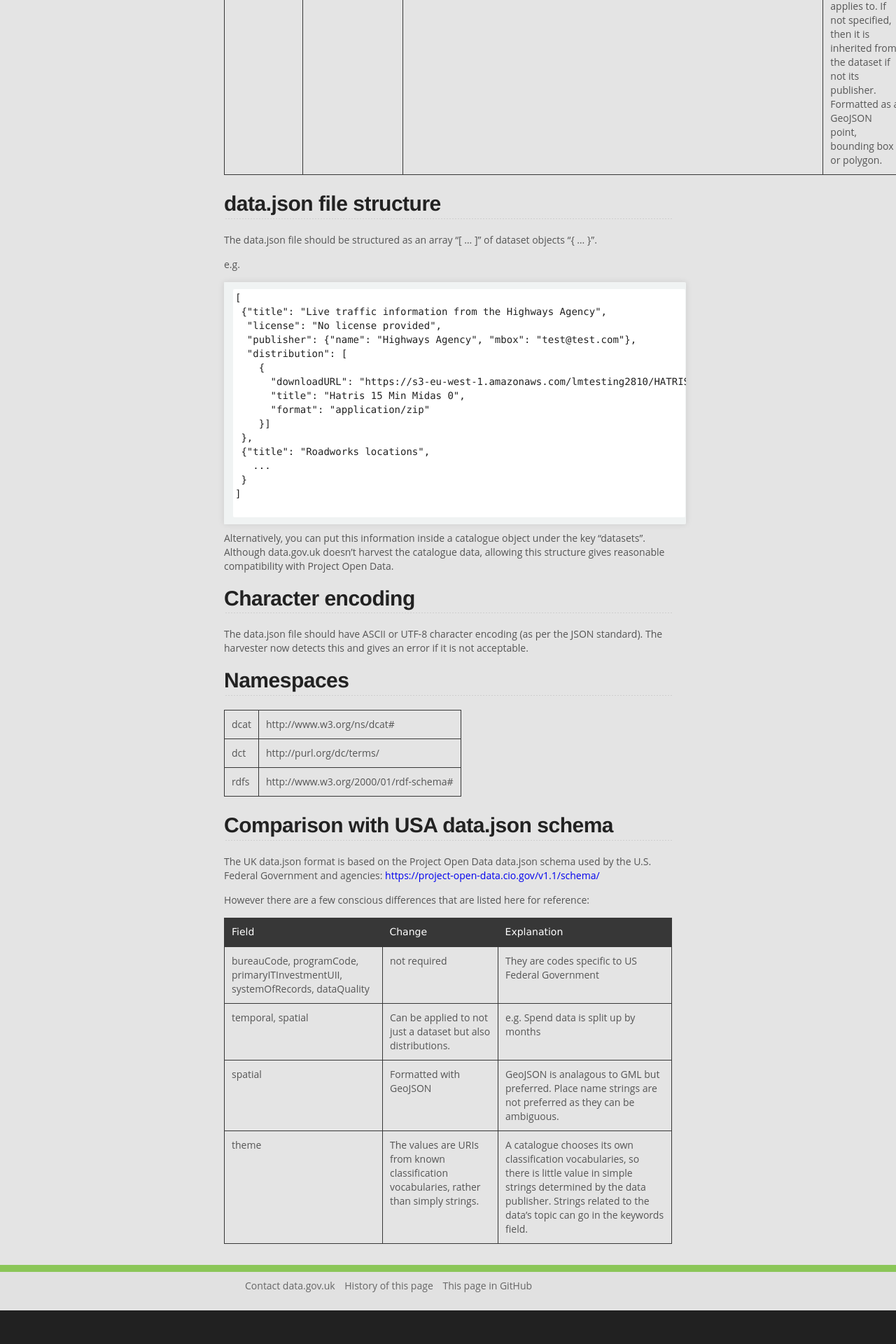
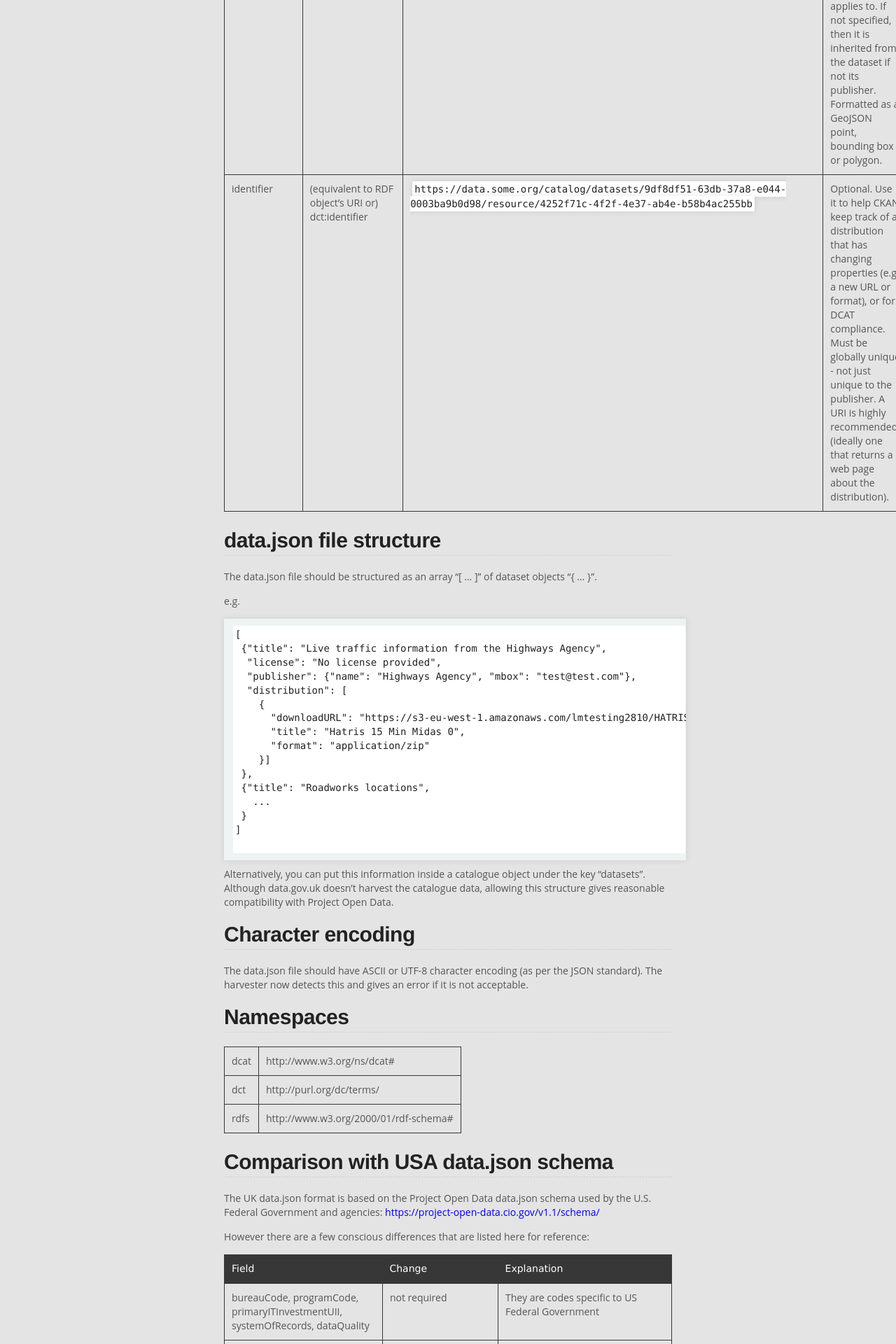
Before and after one commit to datagovuk/guidance, a Jekyll site: the page built from dcat_fields.md, in a window 1280 px wide. Shown: the part 3648-5568 px from the top of the page at 70% size. Built offline with Jekyll 4.4.1, drawn with Linux system fonts in a browser that asks for light colours; before the commit the page ends 5520 px from its top, so only the background shows below that.

Commit message:
Add distribution identifier - fixes #6

```diff
--- a/dcat_fields.md
+++ b/dcat_fields.md
@@ -44,6 +44,7 @@ These are for **data** not documentation.
 | conformsTo | dct:conformsTo | `http://schemas.opendata.esd.org.uk/publictoilets/PublicToilets.json?v=0.41` | URL of the machine-readable schema that the data conforms to. See: [Harvesting Guide - Appendix E - Local Authority data schemas (PDF)](http://data.gov.uk/sites/default/files/library/Harvesting%20guide.pdf). |
 | temporal | dct:temporal | 2000-01-15/2010-01-15 | The date period that the data applies to. Formatted as two ISO 8601 dates (or datetimes) separated by a slash. |
 | spatial |  dct:spatial | `{\"type\":\"Polygon\",\"coordinates\":[[[2.072, 49.943],[2.072, 55.816], [-6.236, 55.816], [-6.236, 49.943], [2.072, 49.943]]]}` | The geographic location that the data applies to. If not specified, then it is inherited from the dataset if not its publisher. Formatted as a GeoJSON point, bounding box or polygon. |
+| identifier | (equivalent to RDF object's URI or) dct:identifier | `https://data.some.org/catalog/datasets/9df8df51-63db-37a8-e044-0003ba9b0d98/resource/4252f71c-4f2f-4e37-ab4e-b58b4ac255bb` | Optional. Use it to help CKAN keep track of a distribution that has changing properties (e.g. a new URL or format), or for DCAT compliance. Must be globally unique - not just unique to the publisher. A URI is highly recommended (ideally one that returns a web page about the distribution). |
 
 ## data.json file structure
 
--- a/stylesheets/stylesheet.css
+++ b/stylesheets/stylesheet.css
@@ -51,7 +51,7 @@ Theme Styles
 body {
   box-sizing: border-box;
   color: #555;
-  background: #212121;
+  background: #e4e4e4;
   font-size: 14px;
   font-family: "Open Sans",Helvetica Neue,Helvetica;
   line-height: 1.42857;
```
